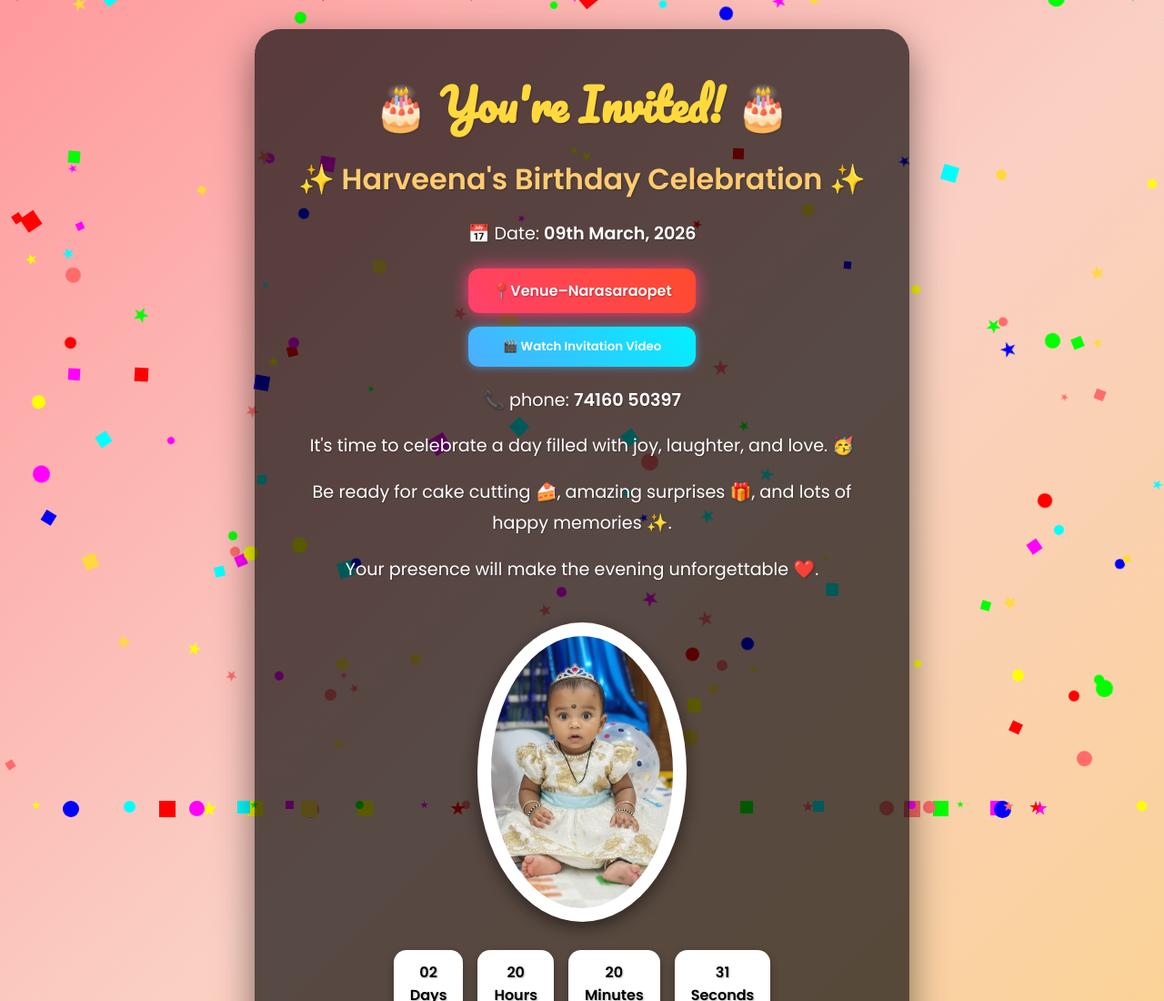
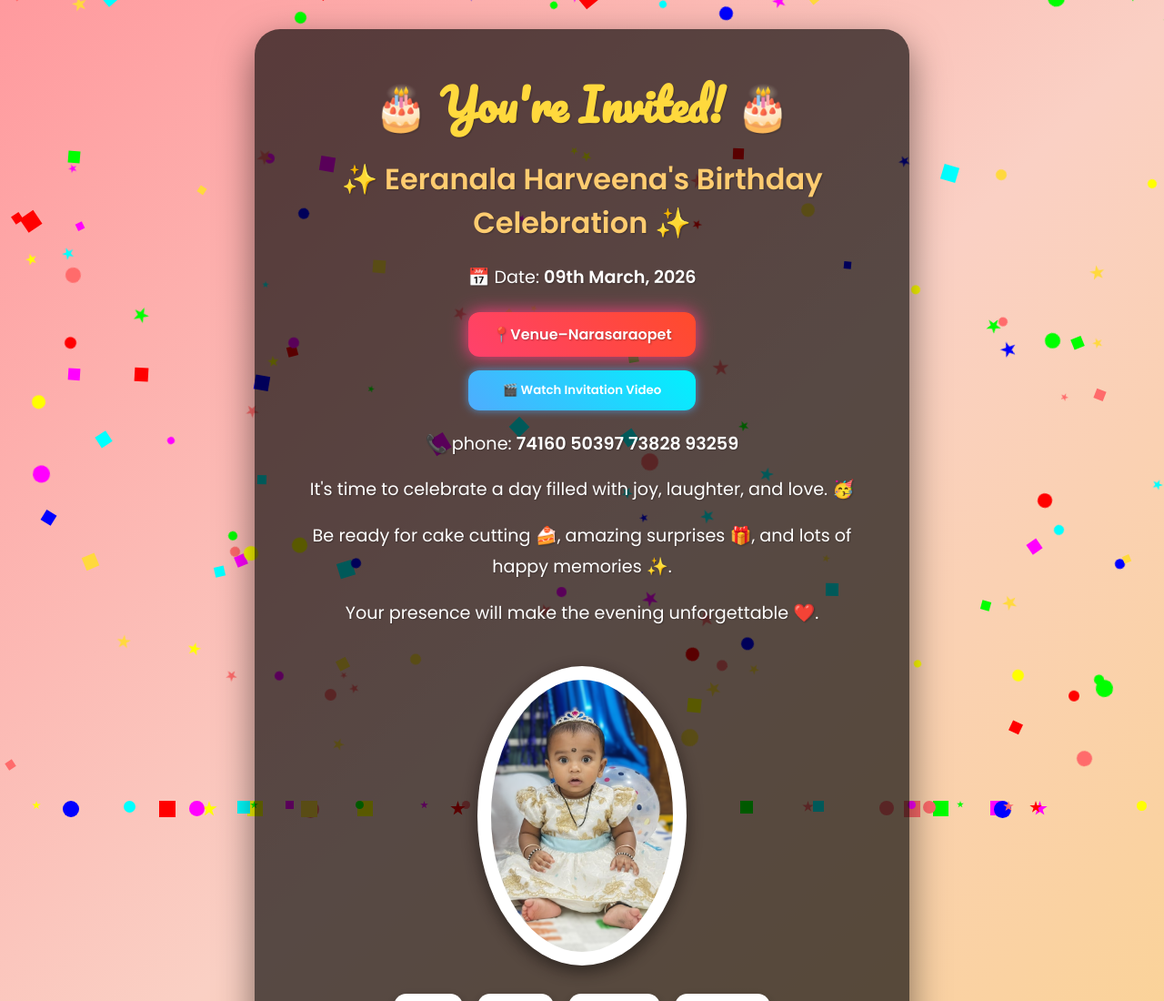
Before and after one commit to johnknox0118/birthday-invitation, a plain HTML site: page index.html in a window 1280 px wide. Shown: the top 1100 px of the page at 91% size. Drawn offline with Linux system fonts and the light colour scheme.

Commit message:
Update index.html

```diff
--- a/index.html
+++ b/index.html
@@ -2,7 +2,7 @@
 <html lang="en">
 <head>
   <meta charset="UTF-8">
-  <title>🎉 Harveena's Birthday Invitation 🎉</title>
+  <title>🎉 Eeranala Harveena's Birthday Invitation 🎉</title>
   <meta name="viewport" content="width=device-width, initial-scale=1.0">
   <link href="https://fonts.googleapis.com/css2?family=Pacifico&family=Poppins:wght@400;600&display=swap" rel="stylesheet">
   <style>
@@ -168,7 +168,7 @@
 
   <div class="card">
     <h1>🎂 You're Invited! 🎂</h1>
-    <h2>✨ Harveena's Birthday Celebration ✨</h2>
+    <h2>✨ Eeranala Harveena's Birthday Celebration ✨</h2>
     <p> 📅 Date: <b>09th March, 2026</b></p>
 
     <div class="btn-container">
@@ -181,7 +181,7 @@
       </button>
     </div>
 
-    <p>📞 phone: <b>74160 50397</b></p>
+    <p>📞 phone: <b>74160 50397</b> <b>73828 93259</b></p>
     <p>It's time to celebrate a day filled with joy, laughter, and love. 🥳</p>
     <p>Be ready for cake cutting 🍰, amazing surprises 🎁, and lots of happy memories ✨.</p>
     <p>Your presence will make the evening unforgettable ❤️.</p>
```
